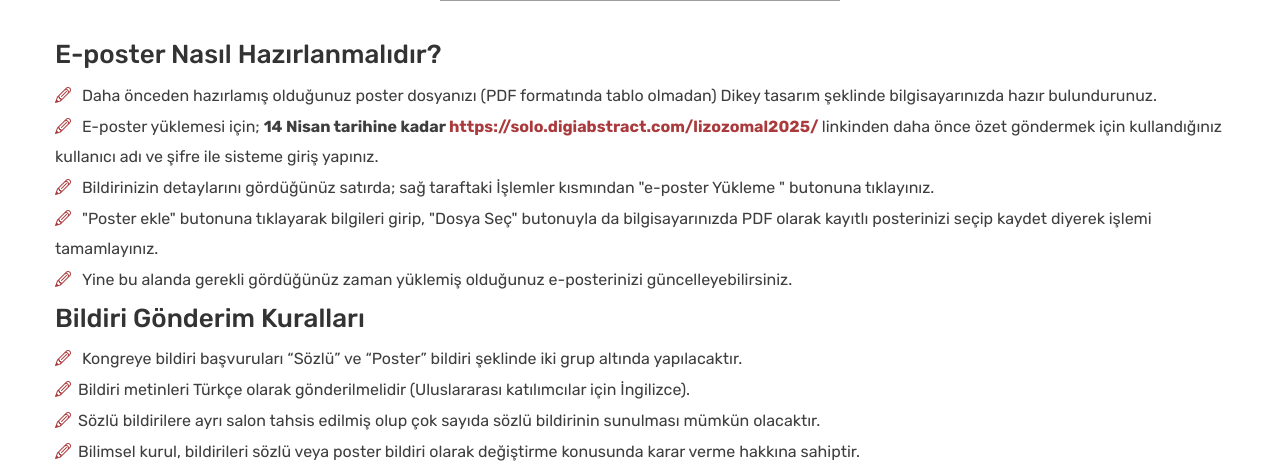
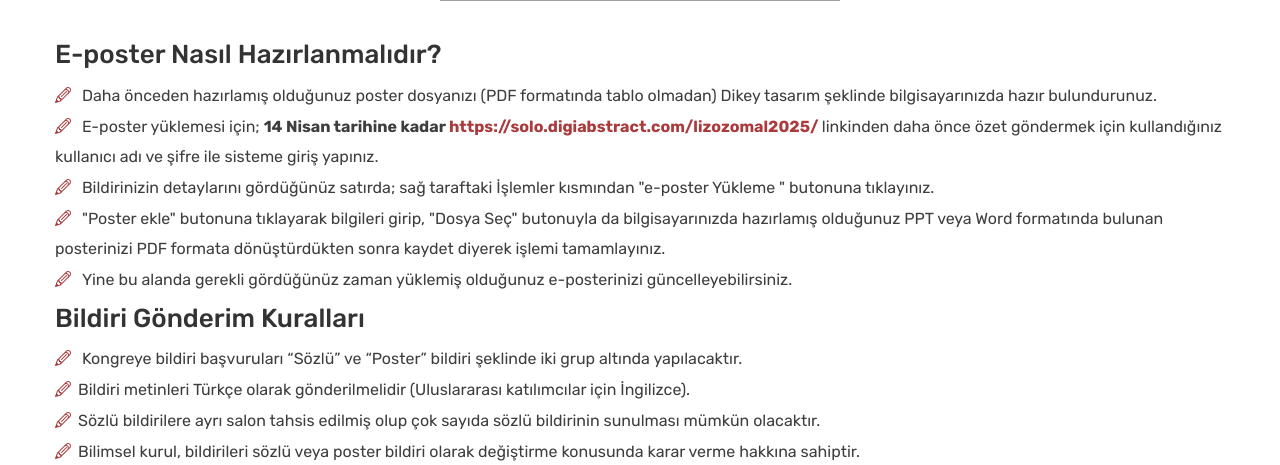
Before and after one commit to haksoz/lizozomal2025, a PHP site: page /bildiri-gonderimi.php in a window 1280 px wide. Shown: the part 1014-1479 px from the top of the page. Run offline with PHP 8.4, Linux system fonts and the light colour scheme; some libraries are stand-ins or nearby versions; some web fonts are replaced; grey boxes are pictures that could not be loaded.

Commit message:
metin revizesi yapıldı.

```diff
--- a/bildiri-gonderimi.php
+++ b/bildiri-gonderimi.php
@@ -56,7 +56,7 @@
                         <li> Daha önceden hazırlamış olduğunuz poster dosyanızı (PDF formatında tablo olmadan) Dikey tasarım şeklinde bilgisayarınızda hazır bulundurunuz. </li>
                         <li> E-poster yüklemesi için; <b>14 Nisan tarihine kadar <a href="https://solo.digiabstract.com/lizozomal2025/" target="_blank">https://solo.digiabstract.com/lizozomal2025/</a> </b> linkinden daha önce özet göndermek için kullandığınız kullanıcı adı ve şifre ile sisteme giriş yapınız. </li>
                         <li> Bildirinizin detaylarını gördüğünüz satırda; sağ taraftaki İşlemler kısmından "e-poster Yükleme " butonuna tıklayınız. </li>
-                        <li> "Poster ekle" butonuna tıklayarak bilgileri girip, "Dosya Seç" butonuyla da bilgisayarınızda PDF olarak kayıtlı posterinizi seçip kaydet diyerek işlemi tamamlayınız. </li>
+                        <li> "Poster ekle" butonuna tıklayarak bilgileri girip, "Dosya Seç" butonuyla da bilgisayarınızda hazırlamış olduğunuz PPT veya Word formatında bulunan posterinizi PDF formata dönüştürdükten sonra kaydet diyerek işlemi tamamlayınız. </li>
                         <li> Yine bu alanda gerekli gördüğünüz zaman yüklemiş olduğunuz e-posterinizi güncelleyebilirsiniz. </li>
                     </ul>
                 </div>
```
